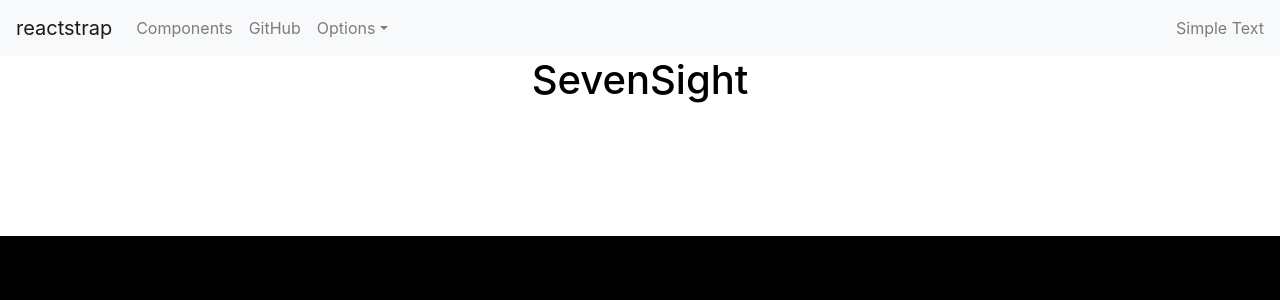
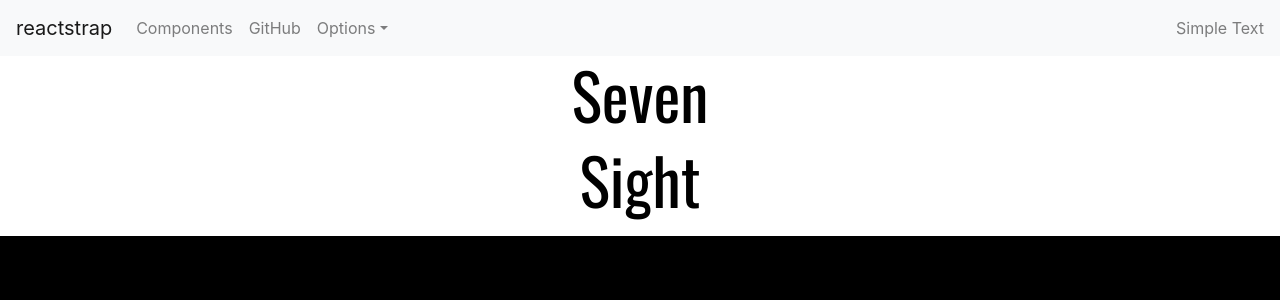
Before and after one commit to Jonas97salatiel/7website, a React (Create React App) app: page / in a window 1280 px wide. Shown: the top 300 px of the page. Built offline with nearby package versions, Linux system fonts and the light colour scheme.

Commit message:
Versão com fonte ok

```diff
--- a/public/index.html
+++ b/public/index.html
@@ -1,5 +1,5 @@
 <!DOCTYPE html>
-<html lang="en">
+<html lang="pt-br">
   <head>
     <meta charset="utf-8" />
     <link rel="icon" href="%PUBLIC_URL%/favicon.ico" />
--- a/src/components/Home/home.css
+++ b/src/components/Home/home.css
@@ -1,4 +1,8 @@
+@font-face{
+    font-family: Oswald-SemiBold;
+    src: url(../../assets/fonts/Oswald-Regular.ttf);
 
+}
 
 .home {
     width: 100%;
@@ -11,5 +15,6 @@
 }
 
 h1{
-
+    font-family: Oswald-SemiBold;
+    font-size: 4em;
 }
--- a/src/components/Home/index.js
+++ b/src/components/Home/index.js
@@ -9,8 +9,12 @@ const Home = () => (
 
       <div className="home">
 
-         <h1 >SevenSight</h1>
+         <div>
+            <h1>Seven</h1>
+            <h1>Sight</h1>
+         </div>
       </div>
+
    </container>
 
     );
```
